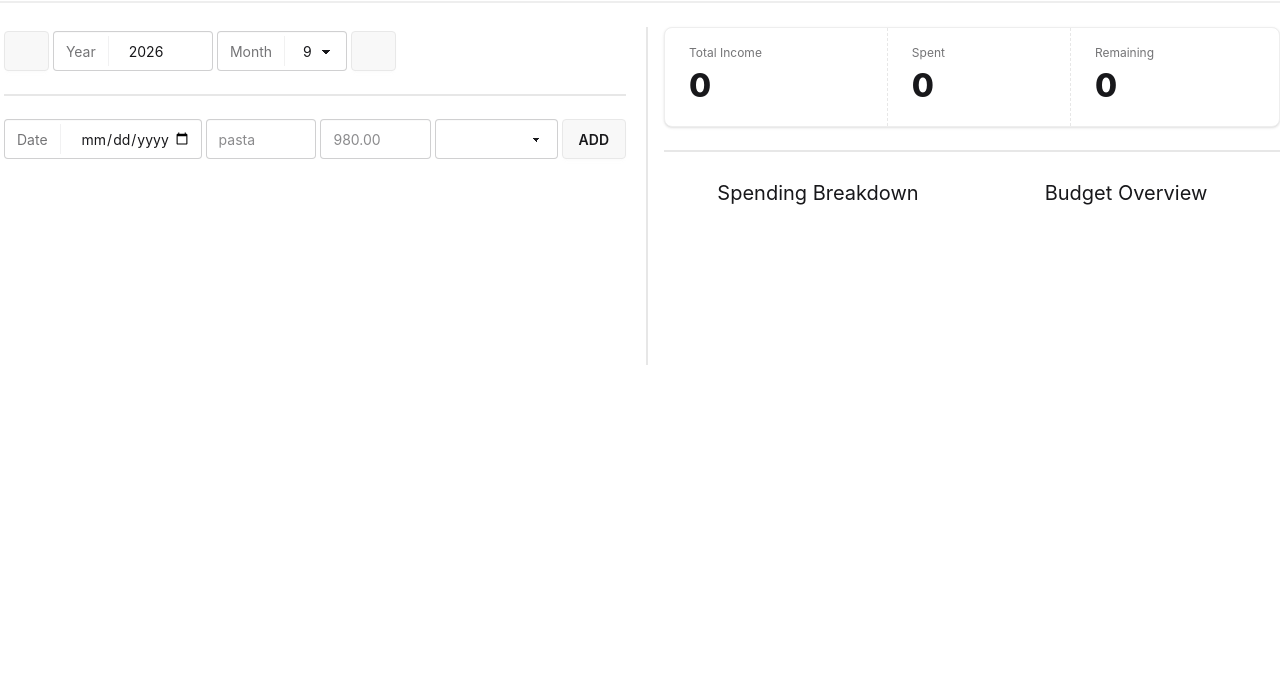
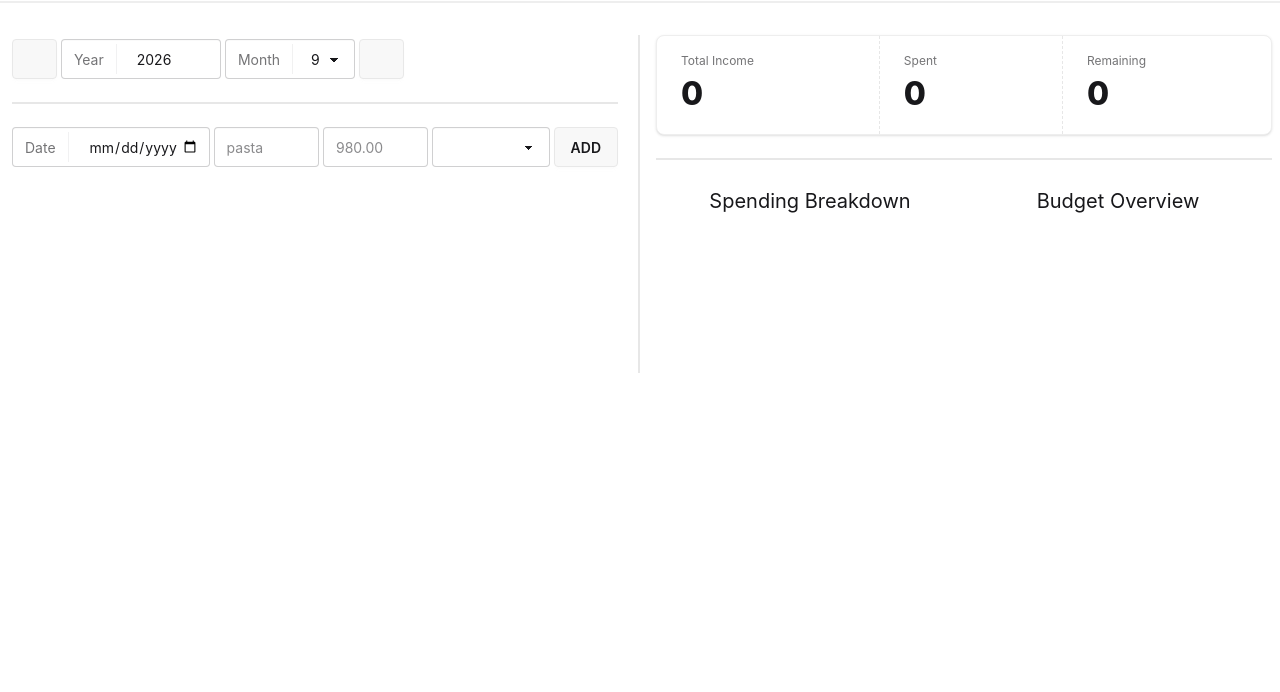
Before and after one commit to big-nuggz/turbo_accounting, a website with bundled scripts: page public/index.html in a window 1280 px wide. Shown: the part 51-743 px from the top of the page. Built offline with nearby package versions, Linux system fonts and the light colour scheme; some icons are missing; files whose address does not match are found by name.

Commit message:
added margin and padding to main content

```diff
--- a/src/input.css
+++ b/src/input.css
@@ -9,7 +9,7 @@
 /* user defined classes */
 @layer components {
   .content-container {
-    @apply max-w-7xl place-content-center mx-auto;
+    @apply max-w-7xl place-content-center mx-auto mb-4 p-2;
   }
 
   .color-picker {
```
Also changed, not shown: public/style.css.
